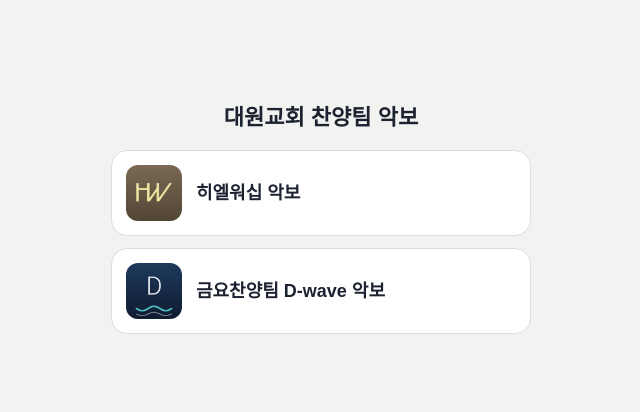
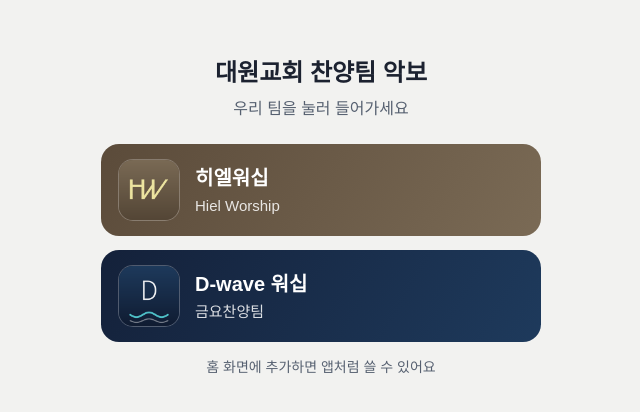
Before and after one commit to kjw84189/Worship, a plain HTML site: page index.html in a window 1280 px wide. Shown: the part 184-596 px from the top of the page, without its empty margins (319-959 px from the left). Drawn offline with Linux system fonts and the light colour scheme.

Commit message:
Add files via upload

```diff
--- a/index.html
+++ b/index.html
@@ -1,9 +1,41 @@
 <!DOCTYPE html>
-<html lang="ko"><head><meta charset="utf-8"><meta name="viewport" content="width=device-width, initial-scale=1">
-<title>대원교회 찬양팀 악보</title>
-<style>body{margin:0;font:18px/1.6 "Apple SD Gothic Neo","Malgun Gothic",sans-serif;background:#F2F2F0;color:#1C2230;display:grid;place-items:center;min-height:100vh}
-.w{width:min(420px,90vw)}h1{font-size:22px;text-align:center}a{display:flex;align-items:center;gap:14px;background:#fff;border:1px solid #ddd;border-radius:16px;padding:14px;margin:12px 0;color:inherit;text-decoration:none;font-weight:700}
-a img{width:56px;height:56px;border-radius:12px}</style></head>
-<body><div class="w"><h1>대원교회 찬양팀 악보</h1>
-<a href="hiel/"><img src="hiel/icon-192.png" alt="">히엘워십 악보</a>
-<a href="dwave/"><img src="dwave/icon-192.png" alt="">금요찬양팀 D-wave 악보</a></div></body></html>
+<html lang="ko">
+<head>
+<meta charset="utf-8">
+<meta name="viewport" content="width=device-width, initial-scale=1, viewport-fit=cover">
+<title>찬양팀 악보</title>
+<meta name="apple-mobile-web-app-title" content="찬양팀 악보">
+<meta name="apple-mobile-web-app-capable" content="yes">
+<meta name="mobile-web-app-capable" content="yes">
+<meta name="theme-color" content="#2E3440">
+<link rel="apple-touch-icon" href="apple-touch-icon.png">
+<link rel="icon" type="image/png" href="icon-192.png">
+<link rel="manifest" href="manifest.json">
+<meta property="og:title" content="대원교회 찬양팀 악보">
+<meta property="og:description" content="히엘워십 · 금요찬양팀 D-wave">
+<meta property="og:image" content="icon-512.png">
+<style>
+*{box-sizing:border-box}
+body{margin:0;min-height:100vh;font:18px/1.6 "Apple SD Gothic Neo","Malgun Gothic","Noto Sans KR",sans-serif;color:#1C2230;background:#F2F2F0;display:flex;flex-direction:column;align-items:center;justify-content:center;padding:24px 18px;word-break:keep-all}
+h1{font-size:24px;margin:0 0 4px;text-align:center}
+p{margin:0 0 22px;color:#566070;font-size:16px;text-align:center}
+.w{width:min(440px,100%)}
+a.team{display:flex;align-items:center;gap:16px;min-height:92px;border-radius:18px;padding:16px 18px;margin:0 0 14px;color:#fff;text-decoration:none;font-weight:700;font-size:20px}
+a.team img{width:60px;height:60px;border-radius:14px;flex:none;box-shadow:0 0 0 1px rgba(255,255,255,.25)}
+a.team small{display:block;font-weight:400;font-size:15px;opacity:.85}
+.hiel{background:linear-gradient(120deg,#5B4B3A,#7A6A55)}
+.dwave{background:linear-gradient(120deg,#14213A,#1E3A5C)}
+a.team:focus-visible{outline:3px solid #E2A33B;outline-offset:3px}
+.tip{font-size:14px;color:#566070;text-align:center;margin-top:8px}
+</style>
+</head>
+<body>
+<div class="w">
+  <h1>대원교회 찬양팀 악보</h1>
+  <p>우리 팀을 눌러 들어가세요</p>
+  <a class="team hiel" href="hiel/"><img src="hiel/icon-192.png" alt=""><span>히엘워십<small>Hiel Worship</small></span></a>
+  <a class="team dwave" href="dwave/"><img src="dwave/icon-192.png" alt=""><span>D-wave 워십<small>금요찬양팀</small></span></a>
+  <div class="tip">홈 화면에 추가하면 앱처럼 쓸 수 있어요</div>
+</div>
+</body>
+</html>
```
Also changed, not shown: apple-touch-icon.png (added), icon-192.png (added), icon-512.png (added), manifest.json (added).
